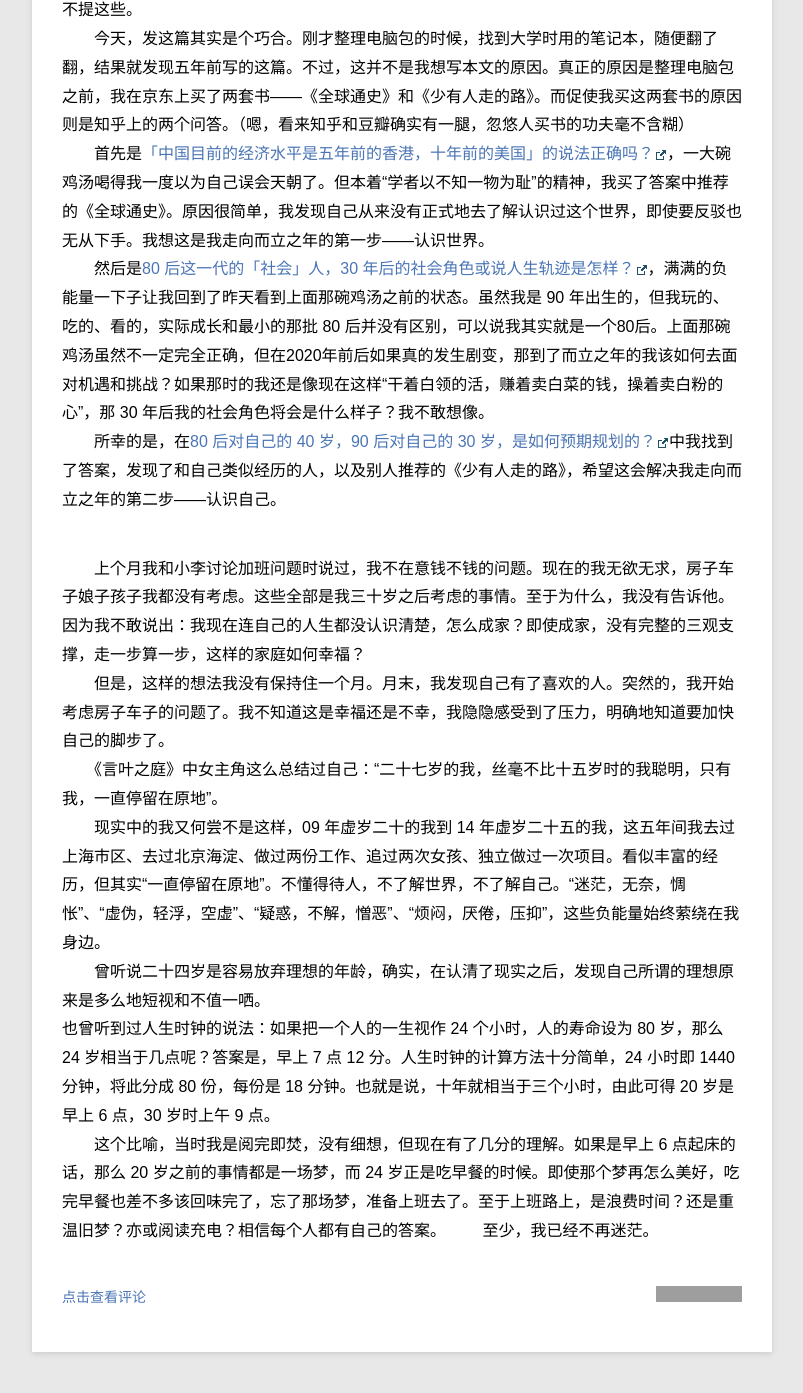
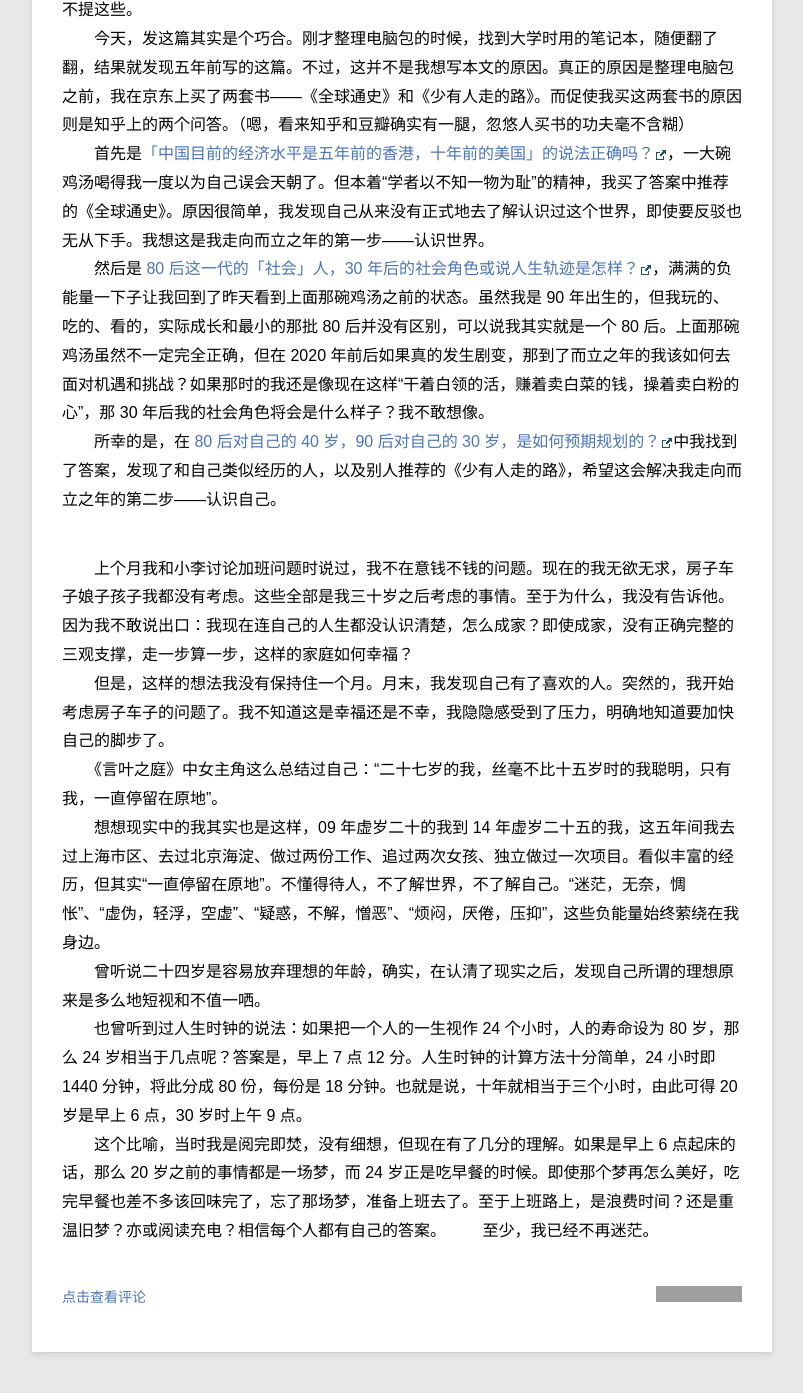
Before and after one commit to Shy07/shy07.github.com, a Jekyll site: the page built from _posts/article/2014-05-04-bye-hope.md, in a window 1280 px wide and 1400 px high, scrolled down 2625 px. Shown: the top 1393 px of the window, without its empty margins (78-881 px from the left). Built offline with Jekyll 4.4.1, drawn with Linux system fonts in a browser that asks for light colours; Markdown is read by kramdown in place of the engine named in the settings; grey boxes are pictures that could not be loaded.

Commit message:
Update 2014-05-04-bye-hope.md

```diff
--- a/_posts/article/2014-05-04-bye-hope.md
+++ b/_posts/article/2014-05-04-bye-hope.md
@@ -69,15 +69,15 @@ description: 其实本篇是行文改断句成的诗，从头至尾没有改过
 　　那时候我还没有接触 RPG Maker 和 Ruby，所以还算不上程序猿吧，但依然单身……罢了，不提这些。
 　　今天，发这篇其实是个巧合。刚才整理电脑包的时候，找到大学时用的笔记本，随便翻了翻，结果就发现五年前写的这篇。不过，这并不是我想写本文的原因。真正的原因是整理电脑包之前，我在京东上买了两套书——《全球通史》和《少有人走的路》。而促使我买这两套书的原因则是知乎上的两个问答。（嗯，看来知乎和豆瓣确实有一腿，忽悠人买书的功夫毫不含糊）
 　　首先是[「中国目前的经济水平是五年前的香港，十年前的美国」的说法正确吗？][]，一大碗鸡汤喝得我一度以为自己误会天朝了。但本着“学者以不知一物为耻”的精神，我买了答案中推荐的《全球通史》。原因很简单，我发现自己从来没有正式地去了解认识过这个世界，即使要反驳也无从下手。我想这是我走向而立之年的第一步——认识世界。
-　　然后是[80 后这一代的「社会」人，30 年后的社会角色或说人生轨迹是怎样？][]，满满的负能量一下子让我回到了昨天看到上面那碗鸡汤之前的状态。虽然我是 90 年出生的，但我玩的、吃的、看的，实际成长和最小的那批 80 后并没有区别，可以说我其实就是一个80后。上面那碗鸡汤虽然不一定完全正确，但在2020年前后如果真的发生剧变，那到了而立之年的我该如何去面对机遇和挑战？如果那时的我还是像现在这样“干着白领的活，赚着卖白菜的钱，操着卖白粉的心”，那 30 年后我的社会角色将会是什么样子？我不敢想像。
-　　所幸的是，在[80 后对自己的 40 岁，90 后对自己的 30 岁，是如何预期规划的？][]中我找到了答案，发现了和自己类似经历的人，以及别人推荐的《少有人走的路》，希望这会解决我走向而立之年的第二步——认识自己。
+　　然后是 [80 后这一代的「社会」人，30 年后的社会角色或说人生轨迹是怎样？][]，满满的负能量一下子让我回到了昨天看到上面那碗鸡汤之前的状态。虽然我是 90 年出生的，但我玩的、吃的、看的，实际成长和最小的那批 80 后并没有区别，可以说我其实就是一个 80 后。上面那碗鸡汤虽然不一定完全正确，但在 2020 年前后如果真的发生剧变，那到了而立之年的我该如何去面对机遇和挑战？如果那时的我还是像现在这样“干着白领的活，赚着卖白菜的钱，操着卖白粉的心”，那 30 年后我的社会角色将会是什么样子？我不敢想像。
+　　所幸的是，在 [80 后对自己的 40 岁，90 后对自己的 30 岁，是如何预期规划的？][]中我找到了答案，发现了和自己类似经历的人，以及别人推荐的《少有人走的路》，希望这会解决我走向而立之年的第二步——认识自己。
 
-　　上个月我和小李讨论加班问题时说过，我不在意钱不钱的问题。现在的我无欲无求，房子车子娘子孩子我都没有考虑。这些全部是我三十岁之后考虑的事情。至于为什么，我没有告诉他。因为我不敢说出：我现在连自己的人生都没认识清楚，怎么成家？即使成家，没有完整的三观支撑，走一步算一步，这样的家庭如何幸福？
+　　上个月我和小李讨论加班问题时说过，我不在意钱不钱的问题。现在的我无欲无求，房子车子娘子孩子我都没有考虑。这些全部是我三十岁之后考虑的事情。至于为什么，我没有告诉他。因为我不敢说出口：我现在连自己的人生都没认识清楚，怎么成家？即使成家，没有正确完整的三观支撑，走一步算一步，这样的家庭如何幸福？
 　　但是，这样的想法我没有保持住一个月。月末，我发现自己有了喜欢的人。突然的，我开始考虑房子车子的问题了。我不知道这是幸福还是不幸，我隐隐感受到了压力，明确地知道要加快自己的脚步了。
 　　《言叶之庭》中女主角这么总结过自己：“二十七岁的我，丝毫不比十五岁时的我聪明，只有我，一直停留在原地”。
-　　现实中的我又何尝不是这样，09 年虚岁二十的我到 14 年虚岁二十五的我，这五年间我去过上海市区、去过北京海淀、做过两份工作、追过两次女孩、独立做过一次项目。看似丰富的经历，但其实“一直停留在原地”。不懂得待人，不了解世界，不了解自己。“迷茫，无奈，惆怅”、“虚伪，轻浮，空虚”、“疑惑，不解，憎恶”、“烦闷，厌倦，压抑”，这些负能量始终萦绕在我身边。
+　　想想现实中的我其实也是这样，09 年虚岁二十的我到 14 年虚岁二十五的我，这五年间我去过上海市区、去过北京海淀、做过两份工作、追过两次女孩、独立做过一次项目。看似丰富的经历，但其实“一直停留在原地”。不懂得待人，不了解世界，不了解自己。“迷茫，无奈，惆怅”、“虚伪，轻浮，空虚”、“疑惑，不解，憎恶”、“烦闷，厌倦，压抑”，这些负能量始终萦绕在我身边。
 　　曾听说二十四岁是容易放弃理想的年龄，确实，在认清了现实之后，发现自己所谓的理想原来是多么地短视和不值一哂。
-也曾听到过人生时钟的说法：如果把一个人的一生视作 24 个小时，人的寿命设为 80 岁，那么 24 岁相当于几点呢？答案是，早上 7 点 12 分。人生时钟的计算方法十分简单，24 小时即 1440 分钟，将此分成 80 份，每份是 18 分钟。也就是说，十年就相当于三个小时，由此可得 20 岁是早上 6 点，30 岁时上午 9 点。
+　　也曾听到过人生时钟的说法：如果把一个人的一生视作 24 个小时，人的寿命设为 80 岁，那么 24 岁相当于几点呢？答案是，早上 7 点 12 分。人生时钟的计算方法十分简单，24 小时即 1440 分钟，将此分成 80 份，每份是 18 分钟。也就是说，十年就相当于三个小时，由此可得 20 岁是早上 6 点，30 岁时上午 9 点。
 　　这个比喻，当时我是阅完即焚，没有细想，但现在有了几分的理解。如果是早上 6 点起床的话，那么 20 岁之前的事情都是一场梦，而 24 岁正是吃早餐的时候。即使那个梦再怎么美好，吃完早餐也差不多该回味完了，忘了那场梦，准备上班去了。至于上班路上，是浪费时间？还是重温旧梦？亦或阅读充电？相信每个人都有自己的答案。
 　　至少，我已经不再迷茫。
 
```
